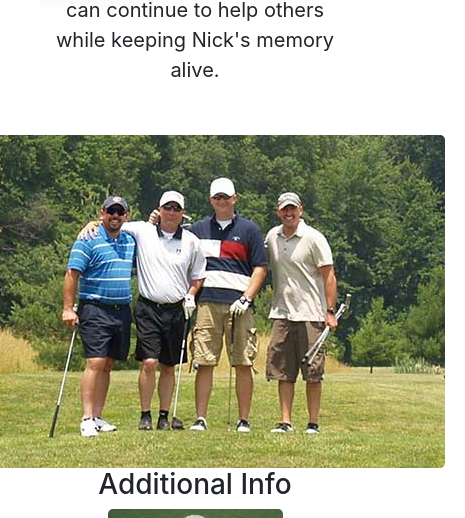
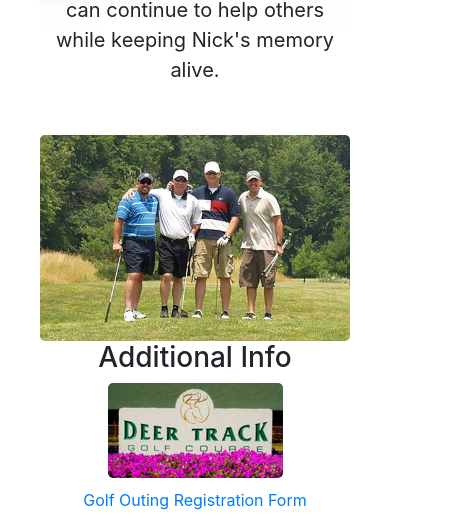
Before and after one commit to khepf/nef, a React (Create React App) app: page /golf in a window 390 px wide. Shown: the part 950-1468 px from the top of the page, 465 px wide, since content can reach past the window. Built offline with nearby package versions, Linux system fonts and the light colour scheme.

Commit message:
golf1 img max-width 100%

```diff
--- a/src/App.css
+++ b/src/App.css
@@ -198,7 +198,7 @@ Footer {
     min-height: 300px;
   }
 
-  .Benefit1pic, .Benefit6pic {
+  .Benefit1pic, .Benefit6pic, .Golf1pic {
     max-width: 100%;
   }
 
--- a/src/components/GolfSections.js
+++ b/src/components/GolfSections.js
@@ -30,7 +30,7 @@ class GolfSections extends Component {
             </p>
           </div>
           <div className="GolfSection1-2">
-            <img src={golf1} alt="" />
+            <img src={golf1} alt="Golf 1" className="Golf1pic" />
             <h3>Additional Info</h3>
             <div><img src={golf2} alt=""/></div>
             <div className="DeerTrackTextDiv"><a href={golfPDF} target="_blank">Golf Outing Registration Form</a></div>
```
